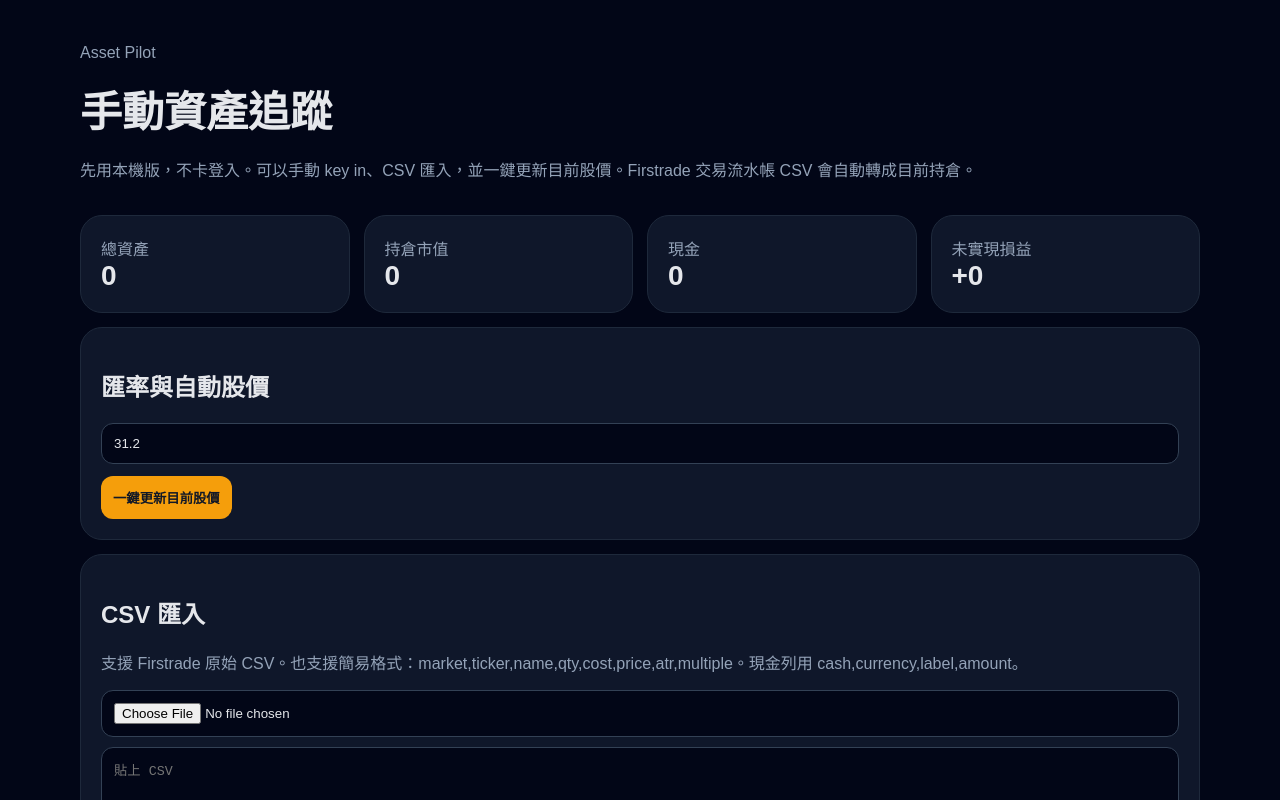
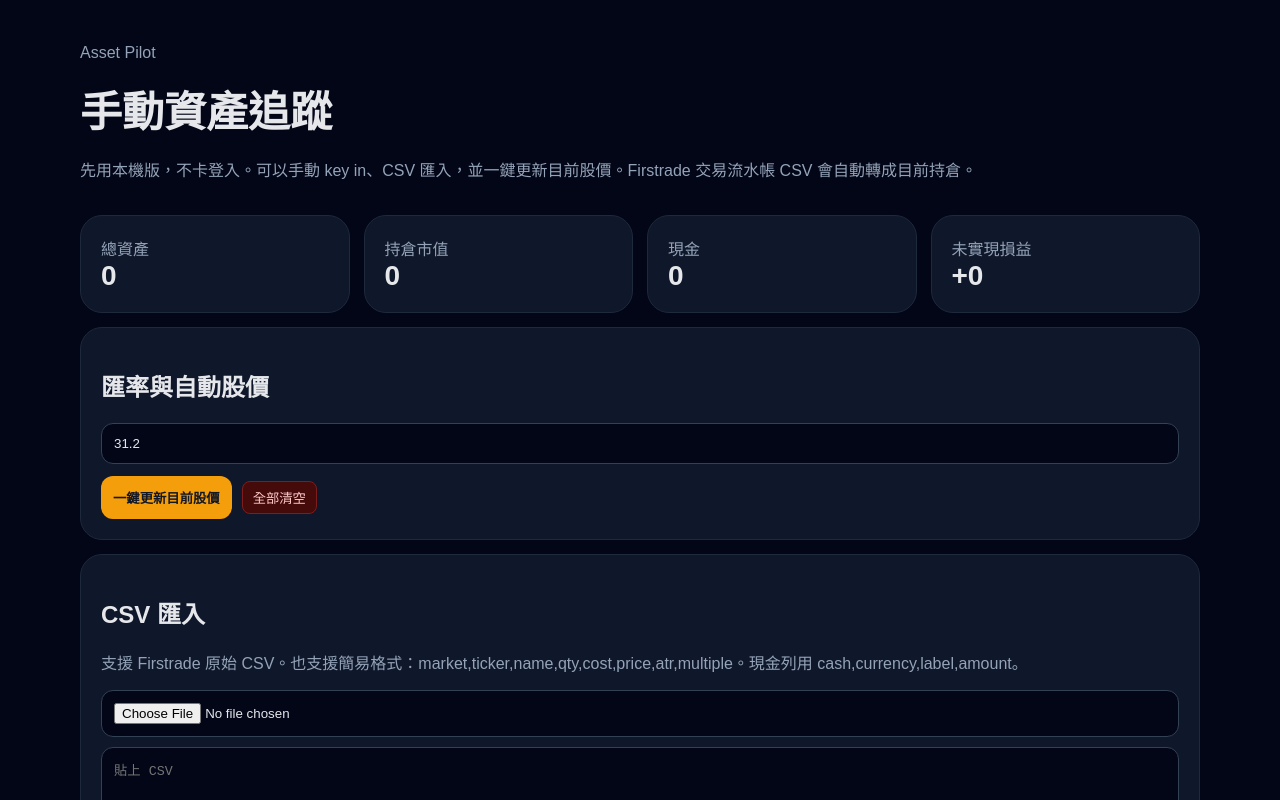
Before and after one commit to edwardw67-stack/asset-pilot, a Next.js app: page /manual in a window 1280 px wide. Shown: the top 800 px of the page. Built offline with nearby package versions, Linux system fonts and the light colour scheme.

Commit message:
Add reset all manual data button

```diff
--- a/app/manual/page.tsx
+++ b/app/manual/page.tsx
@@ -100,6 +100,13 @@ export default function ManualPage() {
     e.currentTarget.reset();
   }
 
+  function resetAll() {
+    if (!window.confirm('確定要刪除所有持倉與現金？這會清掉目前瀏覽器的本機資料。')) return;
+    setData(empty);
+    setCsvText('');
+    setMessage('已清空所有持倉與現金。');
+  }
+
   function importCsv(text: string) {
     if (!text.trim()) {
       setMessage('沒有可匯入的內容');
@@ -123,7 +130,6 @@ export default function ManualPage() {
     if (!file) return;
     const text = await file.text();
     importCsv(text);
-    e.target.value = '';
   }
 
   async function refreshQuotes() {
@@ -166,7 +172,8 @@ export default function ManualPage() {
         <section style={panel}>
           <h2>匯率與自動股價</h2>
           <input value={data.usdTwd} onChange={e => setData(d => ({ ...d, usdTwd: Number(e.target.value) || 0 }))} type="number" step="0.01" style={input} />
-          <button onClick={refreshQuotes} disabled={loadingQuotes} style={{ ...primary, marginTop: 12 }}>{loadingQuotes ? '更新中...' : '一鍵更新目前股價'}</button>
+          <button onClick={refreshQuotes} disabled={loadingQuotes} style={{ ...primary, marginTop: 12, marginRight: 10 }}>{loadingQuotes ? '更新中...' : '一鍵更新目前股價'}</button>
+          <button onClick={resetAll} style={{ ...danger, marginTop: 12 }}>全部清空</button>
         </section>
 
         <section style={panel}>
```
